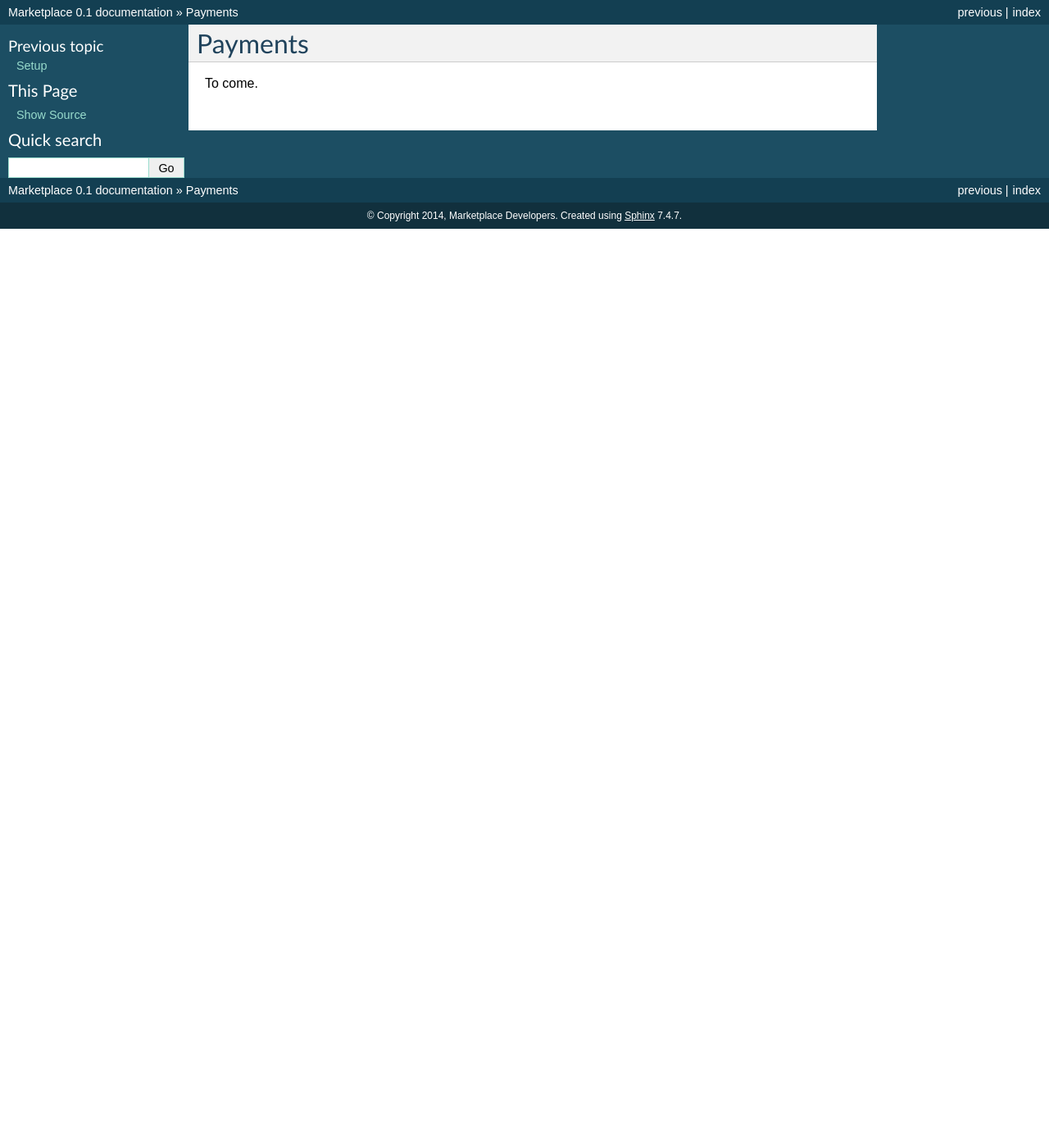
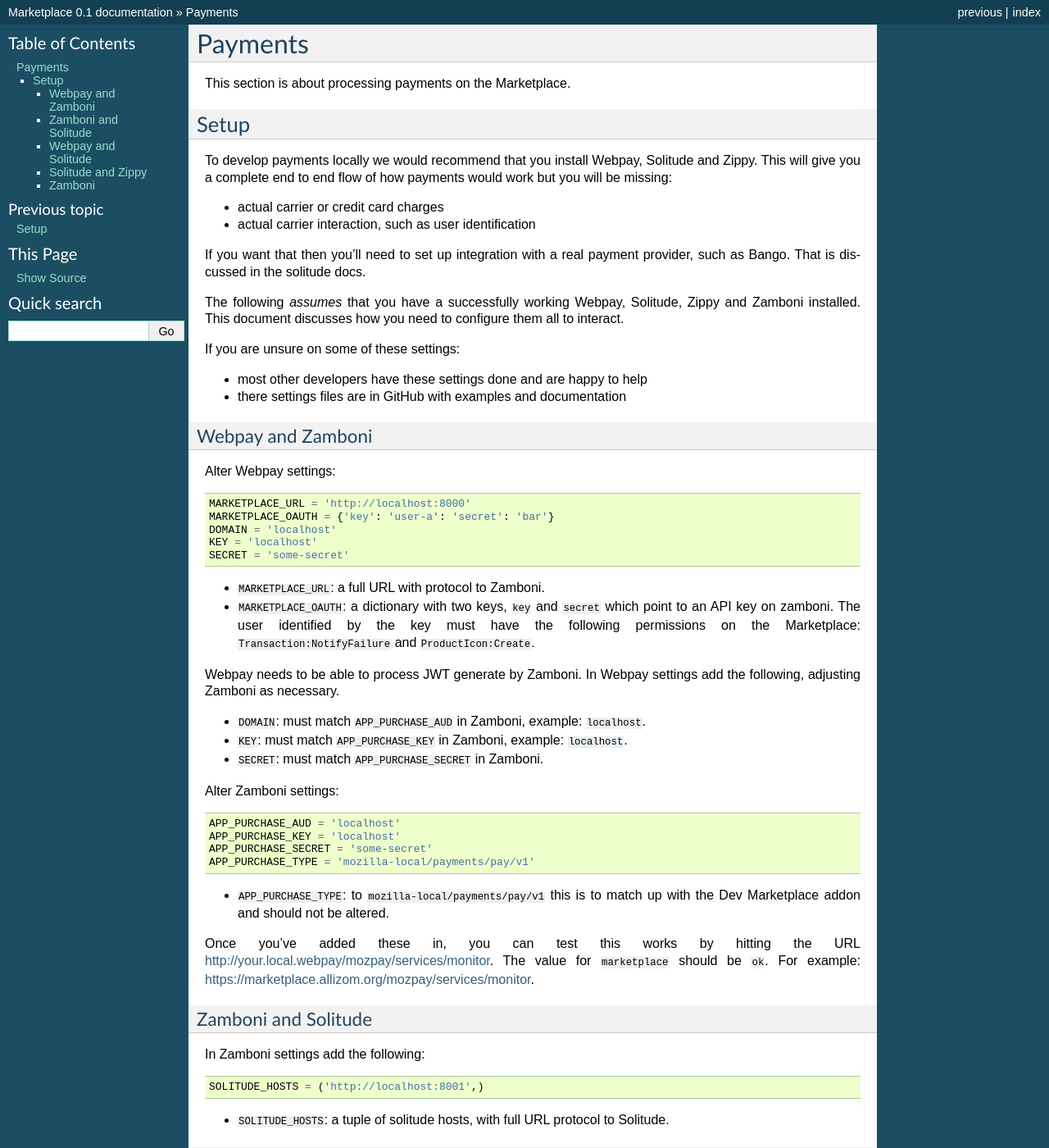
Before and after one commit to mozilla/marketplace-docs, a Sphinx documentation site: the page built from docs/topics/payments.rst, in a window 1280 px wide and 1400 px high. Shown: the whole window at 82% size. Built offline with Sphinx 7.4.7, drawn with Linux system fonts in a browser that asks for light colours; some of the changed text lies outside the part shown.

Commit message:
notes on payments setup

```diff
--- a/docs/topics/payments.rst
+++ b/docs/topics/payments.rst
@@ -1,4 +1,112 @@
 Payments
 ========
 
-To come.
+This section is about processing payments on the Marketplace.
+
+Setup
+-----
+
+To develop payments locally we would recommend that you install Webpay,
+Solitude and Zippy. This will give you a complete end to end flow of how
+payments would work but you will be missing:
+
+* actual carrier or credit card charges
+
+* actual carrier interaction, such as user identification
+
+If you want that then you'll need to set up integration with a real payment
+provider, such as Bango. That is discussed in the solitude docs.
+
+The following *assumes* that you have a successfully working Webpay, Solitude,
+Zippy and Zamboni installed. This document discusses how you need to configure
+them all to interact.
+
+If you are unsure on some of these settings:
+
+* most other developers have these settings done and are happy to help
+
+* there settings files are in GitHub with examples and documentation
+
+Webpay and Zamboni
+~~~~~~~~~~~~~~~~~~
+
+Alter Webpay settings::
+
+    MARKETPLACE_URL = 'http://localhost:8000'
+    MARKETPLACE_OAUTH = {'key': 'user-a': 'secret': 'bar'}
+    DOMAIN = 'localhost'
+    KEY = 'localhost'
+    SECRET = 'some-secret'
+
+* ``MARKETPLACE_URL``: a full URL with protocol to Zamboni.
+
+* ``MARKETPLACE_OAUTH``: a dictionary with two keys, ``key`` and ``secret``
+  which point to an API key on zamboni. The user identified by the key must
+  have the following permissions on the Marketplace:
+  ``Transaction:NotifyFailure`` and ``ProductIcon:Create``.
+
+Webpay needs to be able to process JWT generate by Zamboni. In Webpay settings
+add the following, adjusting Zamboni as necessary.
+
+* ``DOMAIN``: must match ``APP_PURCHASE_AUD`` in Zamboni, example:
+  ``localhost``.
+
+* ``KEY``: must match ``APP_PURCHASE_KEY`` in Zamboni, example: ``localhost``.
+
+* ``SECRET``: must match ``APP_PURCHASE_SECRET`` in Zamboni.
+
+Alter Zamboni settings::
+
+    APP_PURCHASE_AUD = 'localhost'
+    APP_PURCHASE_KEY = 'localhost'
+    APP_PURCHASE_SECRET = 'some-secret'
+    APP_PURCHASE_TYPE = 'mozilla-local/payments/pay/v1'
+
+* ``APP_PURCHASE_TYPE``: to ``mozilla-local/payments/pay/v1`` this is to match
+  up with the Dev Marketplace addon and should not be altered.
+
+Once you've added these in, you can test this works by hitting the URL
+http://your.local.webpay/mozpay/services/monitor. The value for ``marketplace``
+should be ``ok``. For example:
+https://marketplace.allizom.org/mozpay/services/monitor.
+
+
+Zamboni and Solitude
+~~~~~~~~~~~~~~~~~~~~
+
+In Zamboni settings add the following::
+
+    SOLITUDE_HOSTS = ('http://localhost:8001',)
+
+* ``SOLITUDE_HOSTS``: a tuple of solitude hosts, with full URL protocol to
+  Solitude.
+
+Webpay and Solitude
+~~~~~~~~~~~~~~~~~~~
+
+In Webpay settings add the following::
+
+    SOLITUDE_URL = 'http://localhost:8001'
+
+* ``SOLITUDE_URL``: a full URL with protocol to Solitude. For example::
+
+Once you've added these in, you can test this works by hitting the URL
+http://your.local.webpay/mozpay/services/monitor. The value for ``solitude``
+should be ``ok``. For example:
+https://marketplace.allizom.org/mozpay/services/monitor.
+
+Solitude and Zippy
+~~~~~~~~~~~~~~~~~~
+
+To do.
+
+Zamboni
+~~~~~~~
+
+You will neeed to tell Zamboni that it should be using Zippy for payments.
+
+In Zamboni settings add the following::
+
+    PAYMENT_PROVIDERS = ['reference']
+
+* ``PAYMENT_PROVIDERS``: tells Zamboni which payment providers are available.
--- a/docs/topics/setup.rst
+++ b/docs/topics/setup.rst
@@ -32,6 +32,9 @@ Services
 * Rocketfuel: curation tools for the Marketplace. Written in Javascript and
   Commonplace: https://github.com/mozilla/rocketfuel/
 
+* Trunion: a signing service for app receipts and packaged apps. Written in
+  Python and Pyramid: https://github.com/mozilla/trunion/
+
 There are other repositories and libraries that are these are dependent upon,
 but these are the high level areas.
 
```
